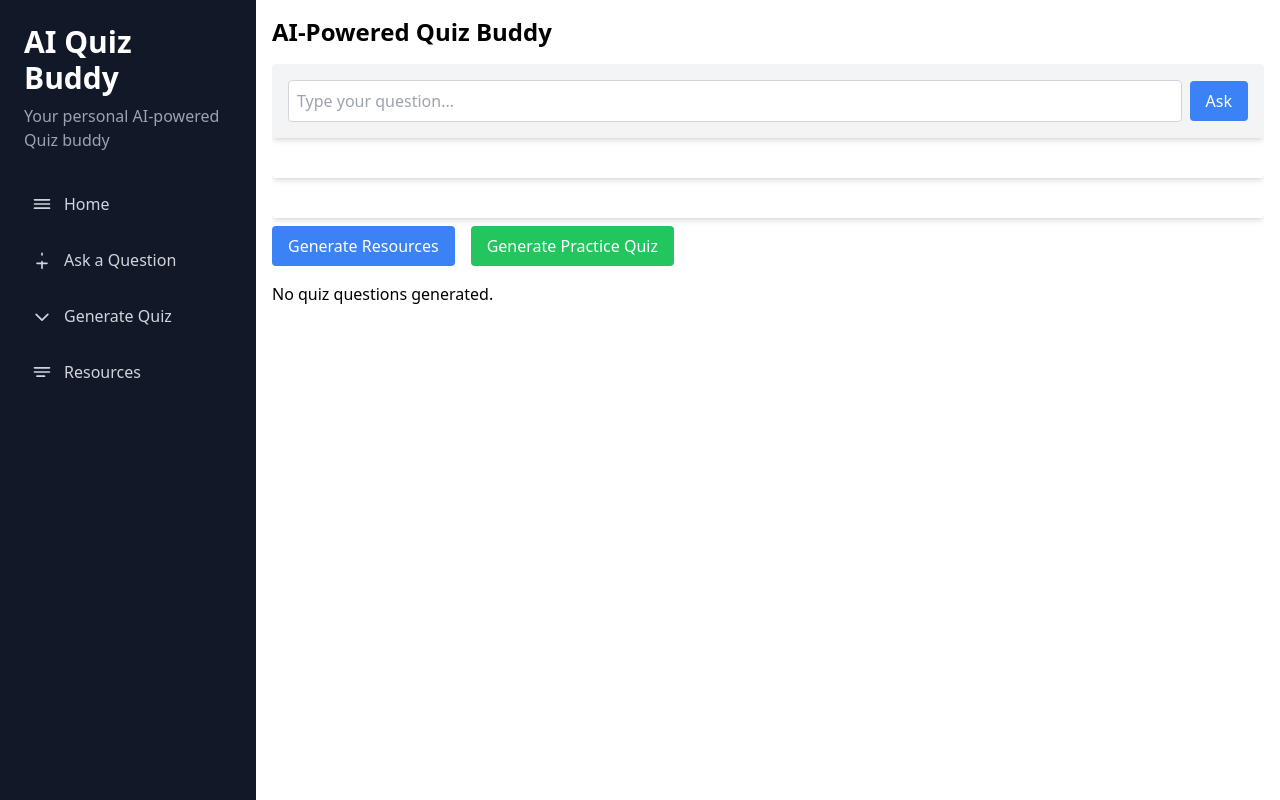
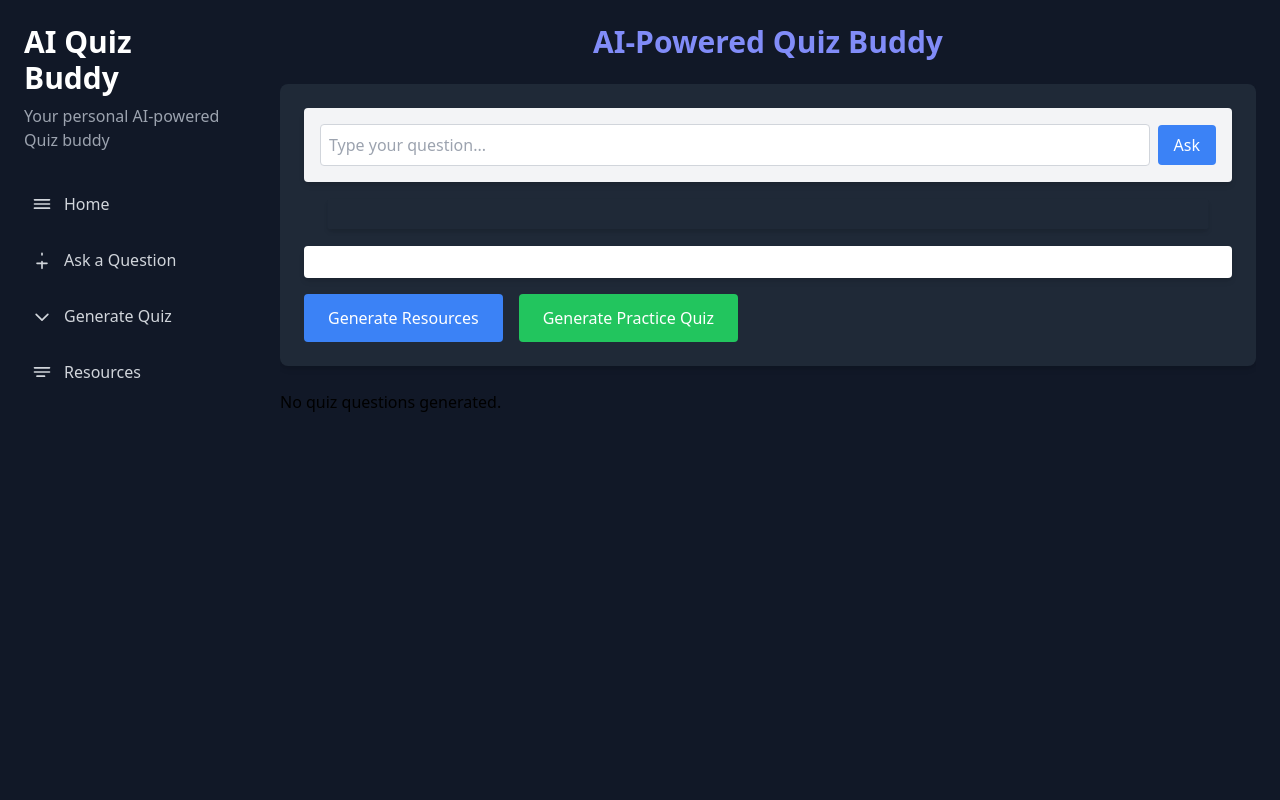
Before and after one commit to DipPandey/my-study-buddy, a Next.js app: page / in a window 1280 px wide. Built offline with nearby package versions, Linux system fonts and the light colour scheme.

Commit message:
push the new design

```diff
--- a/src/components/Answer.js
+++ b/src/components/Answer.js
@@ -1,12 +1,22 @@
+import { useEffect, useState } from 'react';
+
 export default function Answer({ answer }) {
+    const [isVisible, setIsVisible] = useState(false);
+
+    useEffect(() => {
+        if (answer) {
+            setIsVisible(true);
+        }
+    }, [answer]);
+
     return (
-        <div className="bg-white p-4 rounded shadow-md mt-4">
+        <div className={`bg-gray-800 p-4 rounded shadow-md mt-4 transition-transform transform ${isVisible ? 'scale-100' : 'scale-95'}`}>
             {answer && (
-                <div className="flex space-x-2">
-                    <div className="bg-gray-200 p-3 rounded-l-md">
+                <div className="flex space-x-2 items-start">
+                    <div className="bg-gray-600 p-3 rounded-l-md shadow">
                         <strong>AI:</strong>
                     </div>
-                    <div className="bg-blue-100 p-3 rounded-r-md flex-grow">
+                    <div className="bg-blue-300 p-3 rounded-r-md flex-grow shadow-md">
                         {answer}
                     </div>
                 </div>
--- a/src/pages/index.js
+++ b/src/pages/index.js
@@ -60,25 +60,25 @@ export default function Home() {
     };
 
     return (
-        <div className="flex">
+        <div className="flex bg-gray-900 text-black min-h-screen">
             <Sidebar />
-            <div className="flex-1 p-4 flex flex-col h-screen">
-                <h1 className="text-2xl font-bold mb-4">AI-Powered Quiz Buddy</h1>
-                <div className="flex flex-col space-y-4 flex-grow overflow-y-auto">
-                    <div className="flex flex-col space-y-2">
+            <div className="flex-1 p-6 flex flex-col h-screen">
+                <h1 className="text-3xl font-bold mb-6 text-center text-indigo-400">AI-Powered Quiz Buddy</h1>
+                <div className="flex flex-col space-y-6 flex-grow overflow-y-auto">
+                    <div className="flex flex-col space-y-4 bg-gray-800 p-6 rounded-lg shadow-md">
                         <QuestionInput question={question} setQuestion={setQuestion} fetchAnswer={handleFetch} />
                         <Answer answer={answer} />
                         <Resources resources={resources} />
                         <div className="flex space-x-4">
                             <button
-                                className="bg-blue-500 text-white px-4 py-2 rounded hover:bg-blue-600"
+                                className="bg-blue-500 text-white px-6 py-3 rounded hover:bg-blue-600 transform hover:scale-105 transition duration-300"
                                 onClick={fetchResources}
                                 disabled={isLoadingResources}
                             >
                                 {isLoadingResources ? 'Generating Resources...' : 'Generate Resources'}
                             </button>
                             <button
-                                className="bg-green-500 text-white px-4 py-2 rounded hover:bg-green-600"
+                                className="bg-green-500 text-white px-6 py-3 rounded hover:bg-green-600 transform hover:scale-105 transition duration-300"
                                 onClick={generateQuiz}
                                 disabled={isLoadingQuiz}
                             >
@@ -88,7 +88,7 @@ export default function Home() {
                     </div>
                     {isLoadingQuiz ? (
                         <div className="flex justify-center items-center">
-                            <div className="loader">Go make a coffee while i am slaving away, loading...</div>
+                            <div className="loader">Loading...</div>
                         </div>
                     ) : (
                         <Quiz quizQuestions={quizQuestions} />
--- a/src/styles/globals.css
+++ b/src/styles/globals.css
@@ -2,4 +2,60 @@
 @tailwind components;
 @tailwind utilities;
 
+.loader,
+.loader:before,
+.loader:after {
+    border-radius: 50%;
+}
+
+.loader {
+    color: #ffffff;
+    font-size: 11px;
+    text-indent: -9999em;
+    margin: 55px auto;
+    position: relative;
+    width: 10em;
+    height: 10em;
+    box-shadow: inset 0 0 0 1em;
+    transform: translateZ(0);
+}
+
+    .loader:before,
+    .loader:after {
+        position: absolute;
+        content: '';
+    }
+
+    .loader:before {
+        width: 5.2em;
+        height: 10.2em;
+        background: #3498db;
+        border-radius: 10.2em 0 0 10.2em;
+        top: -0.1em;
+        left: -0.1em;
+        transform-origin: 5.1em 5.1em;
+        animation: load2 2s infinite ease 1.5s;
+    }
+
+    .loader:after {
+        width: 5.2em;
+        height: 10.2em;
+        background: #e74c3c;
+        border-radius: 0 10.2em 10.2em 0;
+        top: -0.1em;
+        left: 5.1em;
+        transform-origin: 0.1em 5.1em;
+        animation: load2 2s infinite ease;
+    }
+
+@keyframes load2 {
+    0% {
+        transform: rotate(0deg);
+    }
+
+    100% {
+        transform: rotate(360deg);
+    }
+}
+
 /* Custom global styles */
```
